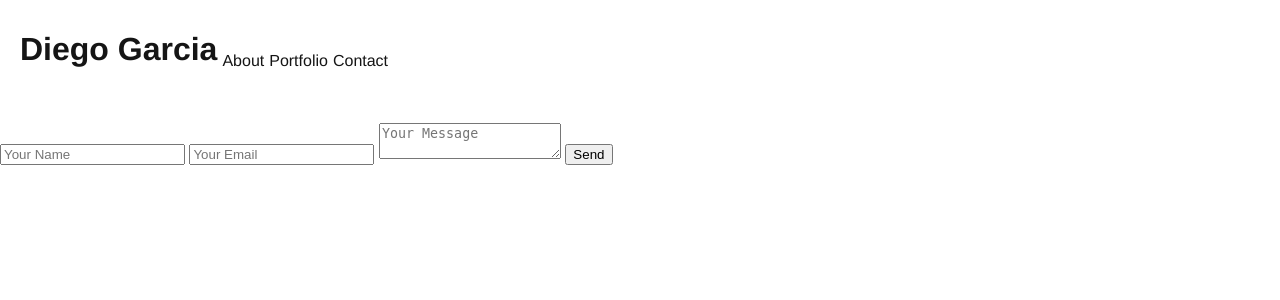
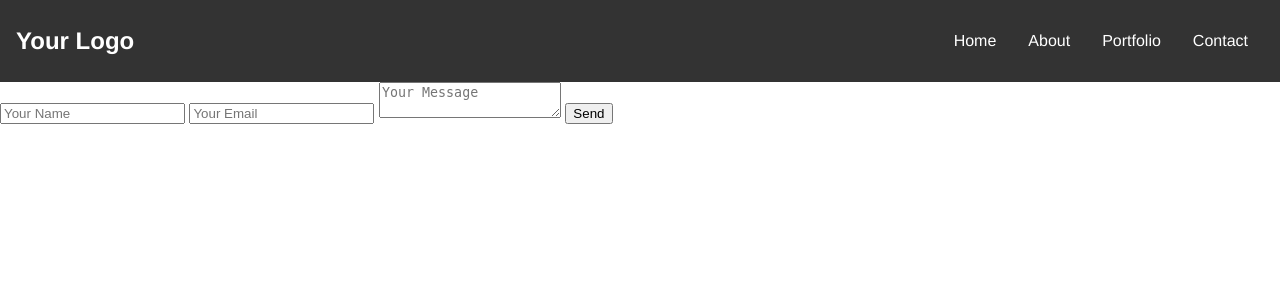
Before and after one commit to diegoIsBuilding/dg-portfolio, a Flask app: page / in a window 1280 px wide. Shown: the top 300 px of the page. Run offline with Flask 3, Linux system fonts and the light colour scheme.

Commit message:
Top Navigation Menu In Progress - Working on desktop view, then tablet and mobile

```diff
--- a/static/css/styles.css
+++ b/static/css/styles.css
@@ -12,28 +12,69 @@ body {
     font-family: 'Helvetica Neue', Arial, sans-serif;
 }
 
-.topNav {
+.navbar {
     display: flex;
+    justify-content: space-between;
     align-items: center;
-    /* justify-content: space-between; */
-    background-color: #fff; /* Example color, adjust as needed */
-    padding: 10px 20px;
-    color: #151515;
+    background: #333;
+    color: white;
+    padding: 1rem;
 }
 
-.topnav-logo {
-    height: 60px; /* Adjust the size of the logo */
-    width: auto;
+.logo {
+    font-size: 1.5rem;
+    font-weight: bold;
 }
 
-.topNav a {
-    color: #151515;
-    text-decoration: none;
-    margin-left: 5px; /* Space between links */
-    font-size: 1rem;
-    transition: color 0.3s ease;
+.nav-links {
+    list-style: none;
+    display: flex;
 }
 
-.topNav a:hover {
-    color: #4ee1a0; /* Change color on hover for visual feedback */
+.nav-links li {
+    padding: 0 1rem;
 }
+
+.nav-links a {
+    color: white;
+    text-decoration: none;
+    font-size: 1rem;
+}
+
+.hamburger {
+    display: none;
+    cursor: pointer;
+}
+
+.hamburger .line {
+    width: 30px;
+    height: 3px;
+    background: white;
+    margin: 5px;
+    transition: all 0.3s ease;
+}
+
+/* Responsive */
+@media screen and (max-width: 768px) {
+    .nav-links {
+        position: absolute;
+        right: 0px;
+        height: 100vh;
+        top: 8rem;
+        background-color: #333;
+        display: flex;
+        flex-direction: column;
+        align-items: center;
+        width: 50%;
+        transform: translateX(100%);
+        transition: transform 0.5s ease-in;
+    }
+
+    .nav-links li {
+        margin-top: 1rem;
+    }
+
+    .hamburger {
+        display: block;
+    }
+}
--- a/templates/index.html
+++ b/templates/index.html
@@ -9,13 +9,21 @@
 <body>
     <header>
         <!-- Navigation Bar -->
-        <div class="topNav">
-            <h1 class="topnav-logo" alt="Top header logo">Diego Garcia</h1>
-            <!-- <img src="/static/images/topNavLogo.png" alt="Top header logo" class="topnav-logo"> -->
-            <a>About</a>
-            <a>Portfolio</a>
-            <a>Contact</a>
-        </div>
+        <nav class="navbar">
+            <div class="logo">Your Logo</div>
+            <ul class="nav-links">
+                <li><a href="#home">Home</a></li>
+                <li><a href="#about">About</a></li>
+                <li><a href="#portfolio">Portfolio</a></li>
+                <li><a href="#contact">Contact</a></li>
+            </ul>
+            <div class="hamburger">
+                <div class="line"></div>
+                <div class="line"></div>
+                <div class="line"></div>
+            </div>
+        </nav>
+
     </header>
     <section id="about">
         <!-- About Me Section -->
```
Also changed, not shown: 1 other file.
